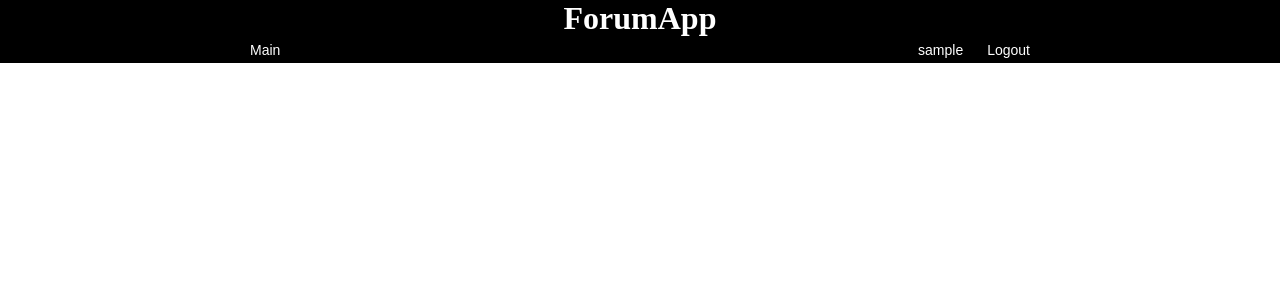
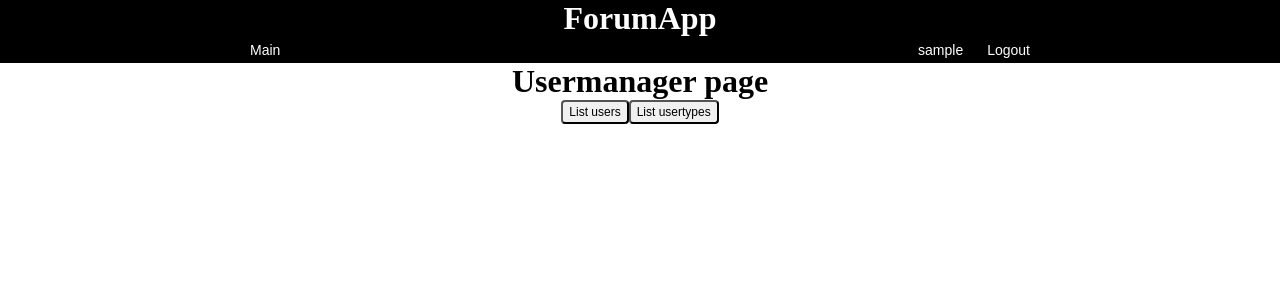
Before and after one commit to jokinen77/tsoha-keskustelufoorumi, a Flask app: page /usermanager in a window 1280 px wide. Shown: the top 300 px of the page. Run offline with Flask 2, Linux system fonts and the light colour scheme; a user stored in the database is signed in; tables that the repository leaves empty hold one stand-in row (values such as "Sample post").

Commit message:
Added couple links to usermanager page and fixed user and usertype pages

```diff
--- a/application/templates/auth/user.html
+++ b/application/templates/auth/user.html
@@ -1,7 +1,7 @@
 {% extends "layout.html" %}
 
 {% block content %}
-  <table>
+  <table class="centered simple_table">
     <tr>
       <th>Id</th>
       <th>Username</th>
@@ -21,5 +21,4 @@
     </tr>
     {% endfor %}
   </table>
-  <button class="simple_button" onclick="window.location='{{ url_for('user_form')}}'">Create a new user</button>
 {% endblock %}
--- a/application/templates/auth/usermanager.html
+++ b/application/templates/auth/usermanager.html
@@ -1,7 +1,11 @@
 {% extends "layout.html" %}
 
 {% block content %}
-
+<h1 class="simple_header">Usermanager page</h1>
+<div class="centered">
+    <button class="simple_button" onclick="window.location='{{ url_for('user_index')}}'">List users</button>
+    <button class="simple_button" onclick="window.location='{{ url_for('usertype_index')}}'">List usertypes</button>
+</div>
 {% if current_user.usertype.value >= 50 %}
 <h2 class="simple_header">Create a new user</h2>
 <form method="POST" action="{{ url_for('user_create') }}">
--- a/application/templates/auth/usertype.html
+++ b/application/templates/auth/usertype.html
@@ -1,7 +1,7 @@
 {% extends "layout.html" %}
 
 {% block content %}
-  <table>
+  <table class="centered simple_table">
     <tr>
       <th>Id</th>
       <th>Name</th>
@@ -15,5 +15,4 @@
     </tr>
     {% endfor %}
   </table>
-  <button class="simple_button" onclick="window.location='{{ url_for('usertype_form')}}'">Create a new usertype</button>
 {% endblock %}
--- a/application/views.py
+++ b/application/views.py
@@ -41,7 +41,7 @@ def usertype_create():
 
 @app.route("/usertype", methods=["GET"])
 @login_required
-def usertypes_index():
+def usertype_index():
     user_id=session.get('user_id', -1)
     return render_template("auth/usertype.html", usertypes=Usertype.query.all())
 
```
